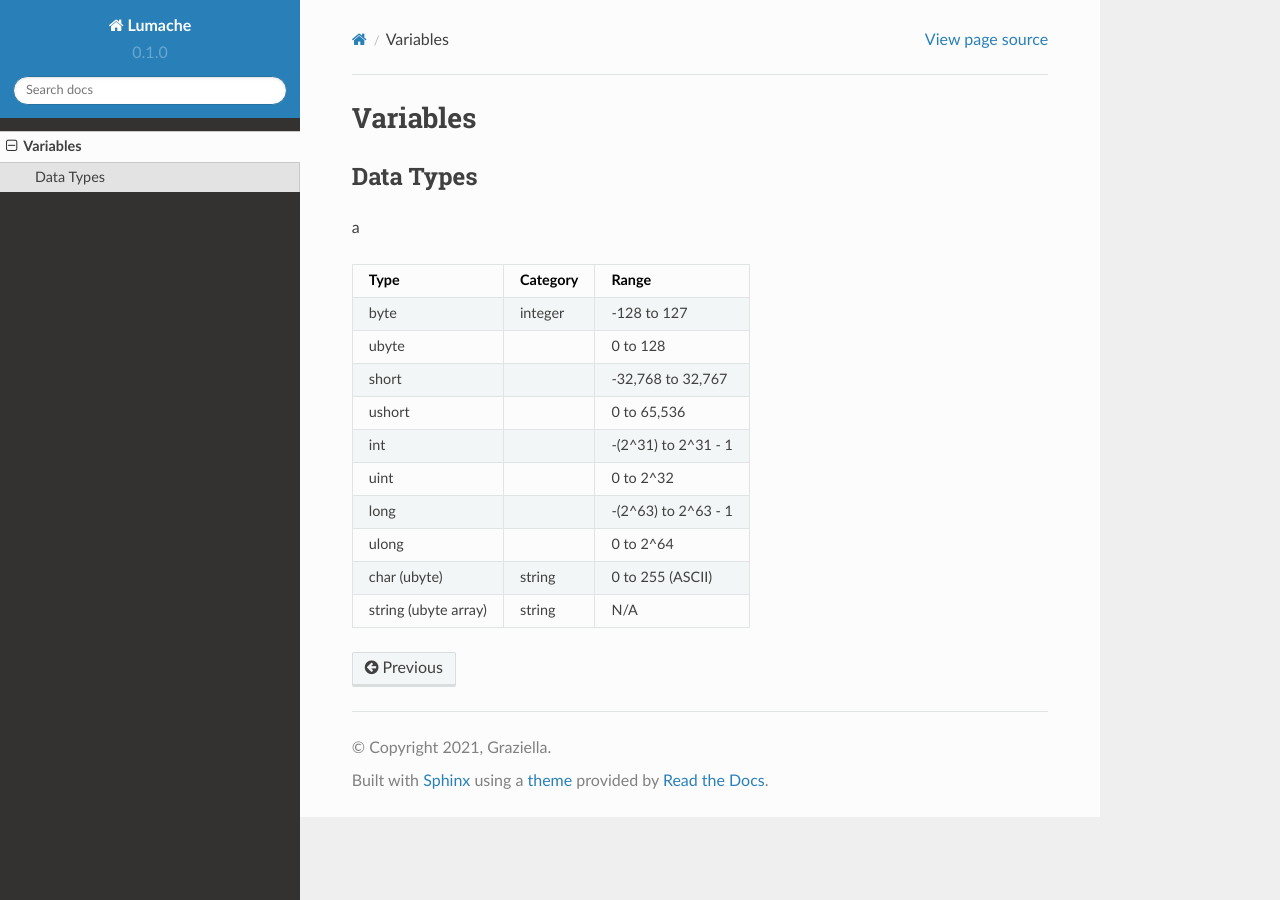
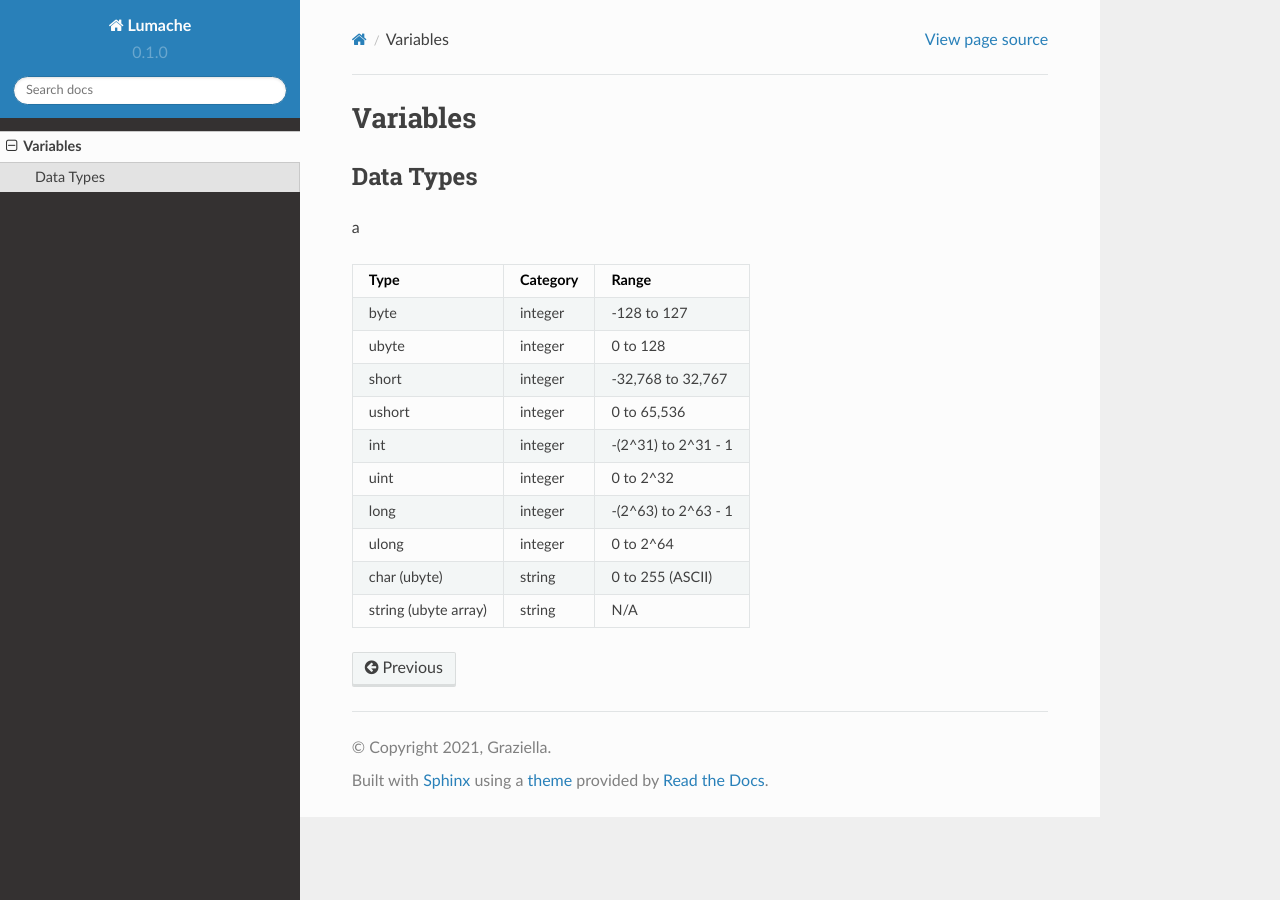
Before and after one commit to Robolta/Bismuth-Docs, a Sphinx documentation site: the page built from docs/source/variables.rst, in a window 1280 px wide. Built offline with Sphinx 7.4.7 and the Read the Docs theme 2.0.0, drawn with Linux system fonts in a browser that asks for light colours; pages that are not in the unit, such as notebooks, are missing from menus.

Commit message:
Update variables.rst

```diff
--- a/docs/source/variables.rst
+++ b/docs/source/variables.rst
@@ -10,13 +10,13 @@ a
 Type                    Category    Range
 ====================    ========    ===================
 byte                    integer     -128 to 127
-ubyte                               0 to 128
-short                               -32,768 to 32,767
-ushort                              0 to 65,536
-int                                 -(2^31) to 2^31 - 1
-uint                                0 to 2^32
-long                                -(2^63) to 2^63 - 1
-ulong                               0 to 2^64
+ubyte                   integer     0 to 128
+short                   integer     -32,768 to 32,767
+ushort                  integer     0 to 65,536
+int                     integer     -(2^31) to 2^31 - 1
+uint                    integer     0 to 2^32
+long                    integer     -(2^63) to 2^63 - 1
+ulong                   integer     0 to 2^64
 char (ubyte)            string      0 to 255 (ASCII)
 string (ubyte array)    string      N/A
 ====================    ========    ===================
```
